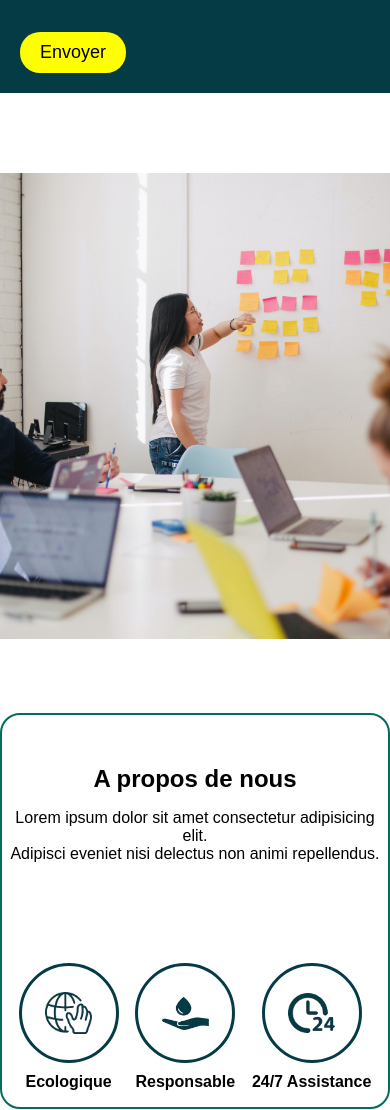
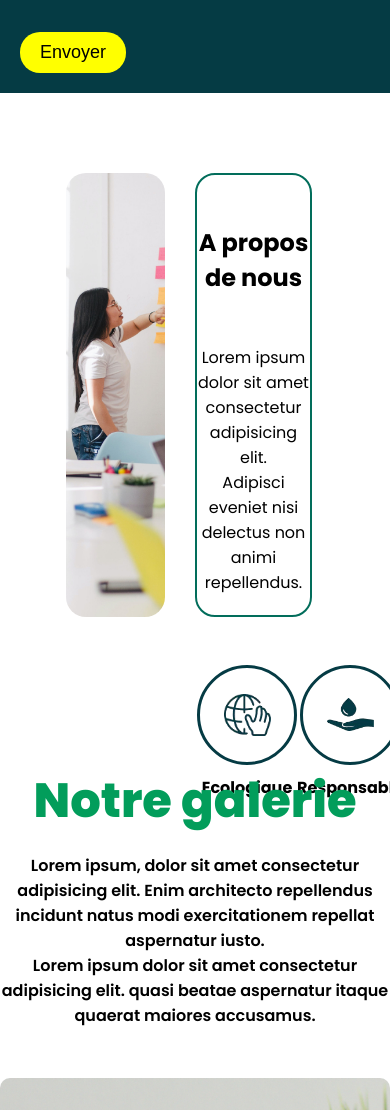
Before and after one commit to remiM34/Projet-dev-1, a plain HTML site: page index.html in a window 390 px wide. Shown: the part 4740-5850 px from the top of the page. Drawn offline with Linux system fonts and the light colour scheme.

Commit message:
quelques modif toujours pour le responsive

```diff
--- a/index.html
+++ b/index.html
@@ -216,12 +216,13 @@
         <img class="jasong" src="img/jason.jpg" alt="jason-goodman" />
       </div>
       <div class="photoD">
+        <div class="cellule-photoD">
           <p class="titre1">A propos de nous</p>
           <p class="texte1">
             Lorem ipsum dolor sit amet consectetur adipisicing elit. <br />
             Adipisci eveniet nisi delectus non animi repellendus.
           </p>
-        <div id="logonous">
+          <div class="logonous">
             <div class="log1">
               <div class="vec2"></div>
               <p class="textevec2">Ecologique</p>
@@ -233,6 +234,7 @@
             <div class="log1">
               <div class="vec4"></div>
               <p class="textevec4">24/7 Assistance</p>
+            </div>
           </div>
         </div>
       </div>
@@ -255,7 +257,7 @@
         <div id="carouselcontainer">
           <div class="carousel">
             <div class="images">
-              <img src="img/kevin.jpg" class="active" alt="Image 1" />
+              <img src="img/kevin.jpg" class="photoKevin" alt="Image 1" />
             </div>
           </div>
           <div class="boutton">
--- a/style.css
+++ b/style.css
@@ -4,6 +4,7 @@ body {
   padding: 0;
   font-family: "Poppins", sans-serif;
   max-width: 100%;
+  height: auto;
 }
 * {
   box-sizing: border-box;
@@ -277,48 +278,61 @@ button:active {
 #Cnous {
   display: flex;
   justify-content: center;
-  gap: 20px;
   width: 100%;
-  flex-wrap: wrap;
+  height: auto;
   margin-top: 30px;
+  gap: 30px;
 }
 
 /*photo gauche*/
+.photoG {
+  width: 50%;
+  height: auto;
+  display: flex;
+  justify-content: end;
+}
 .jasong {
-  width: 700px;
+  width: 60%;
   height: auto;
   margin-top: 50px;
   border-radius: 20px;
+  object-fit: cover;
 }
 
 /*boite de droite général*/
+
 .photoD {
+  width: 50%;
+  height: auto;
+  display: flex;
+  justify-content: start;
+}
+.cellule-photoD {
+  width: 60%;
+  height: 444.5px;
+  margin-top: 50px;
   border: solid 2px;
-  margin-top: 47px;
-  margin-bottom: 5px;
-  width: 700px;
   border-radius: 20px;
   border-color: #026d5b;
-  font-family: Arial, Helvetica, sans-serif;
 }
 
 /*Titre + texte dans boite*/
 .titre1,
 .texte1 {
   text-align: center;
+  margin-top: 50px;
 }
 .titre1 {
   font-weight: bold;
   font-size: x-large;
-  margin-top: 50px;
-  margin-bottom: 0;
 }
 
 /*logo général dans boite*/
-#logonous {
+.logonous {
   display: flex;
   justify-content: space-evenly;
-  margin-top: 100px;
+  width: 100%;
+  margin-top: 70px;
 }
 
 /*logo traitements*/
@@ -402,17 +416,12 @@ button:active {
 }
 
 .images img {
-  opacity: 0;
-  transition: opacity 0.5s ease-in-out;
   display: flex;
   justify-content: center;
   border-radius: 10px;
   object-fit: cover;
   width: 100%;
   height: 600px;
-}
-.images img.active {
-  opacity: 1;
 }
 
 button {
```
Lines whose indentation alone changed are shown as unchanged.
